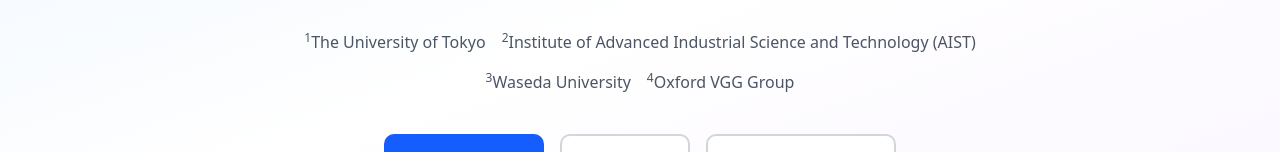
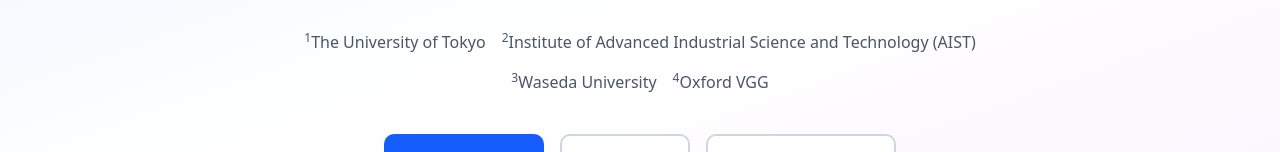
Before and after one commit to MasaTate/HanDyVQA-project-page, a React (Vite) app: page / in a window 1280 px wide. Shown: the part 263-415 px from the top of the page. Built offline with nearby package versions, Linux system fonts and the light colour scheme.

Commit message:
revise vgg

```diff
--- a/src/components/Hero.tsx
+++ b/src/components/Hero.tsx
@@ -28,7 +28,7 @@
             </div>
             <div className="flex gap-4">
               <span><sup>3</sup>Waseda University</span>
-              <span><sup>4</sup>Oxford VGG Group</span>
+              <span><sup>4</sup>Oxford VGG</span>
             </div>
           </div>
           <div className="flex flex-wrap justify-center gap-4">
```
Also changed, not shown: 2 other files (tests, documents, lock files or other folders).
